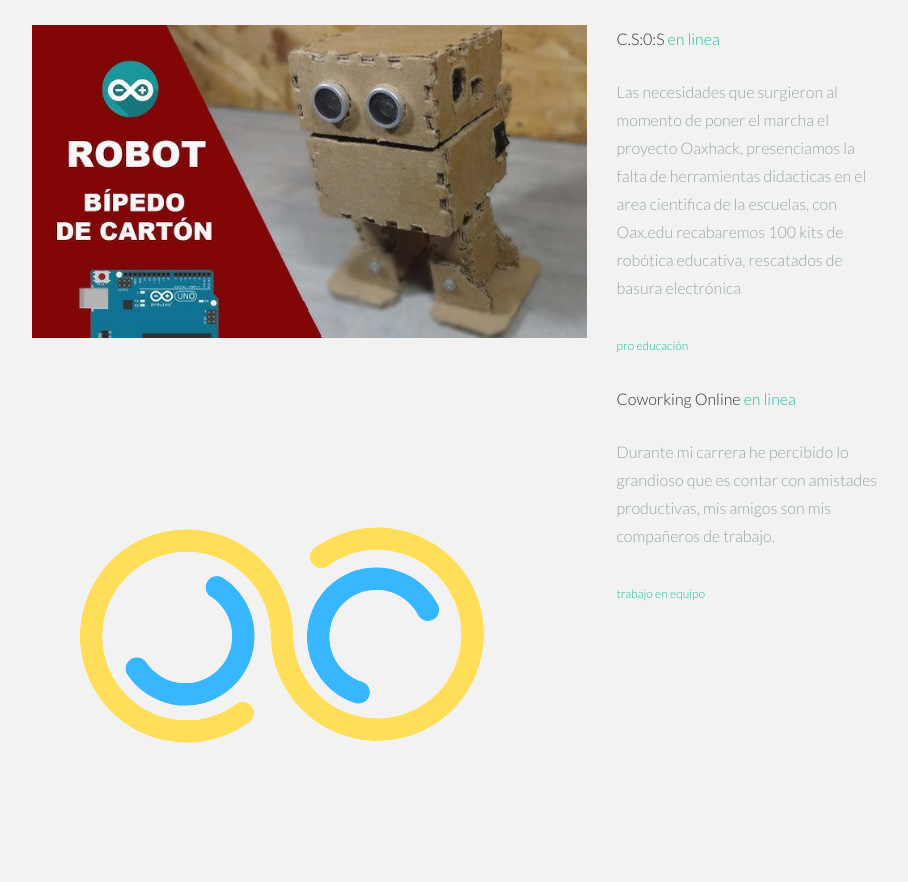
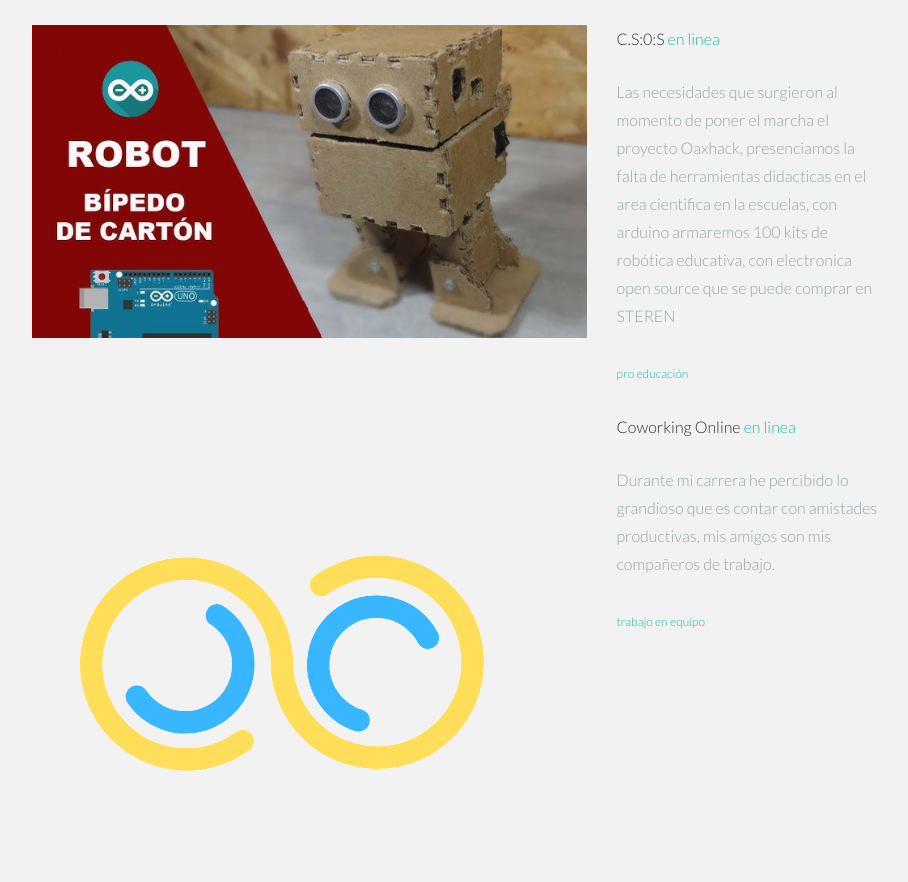
Before and after one commit to luisalph13/luisalph13.github.io, a plain HTML site: page index.html in a window 1280 px wide. Shown: the part 3622-4504 px from the top of the page, without its empty margins (331-1239 px from the left). Drawn offline with Linux system fonts and the light colour scheme; some icons are missing.

Commit message:
Update index.html

```diff
--- a/index.html
+++ b/index.html
@@ -325,7 +325,7 @@
                 <div class="col-lg-3">
                   <p>C.S:0:S<a href="https://csosrobot.github.io"> en linea</a></p>
                   <p>
-                    <more>Las necesidades que surgieron al momento de poner el marcha el proyecto Oaxhack, presenciamos la falta de herramientas didacticas en el area cientifica de la escuelas, con Oax.edu recabaremos 100 kits de robótica educativa, rescatados de basura electrónica<br/><br/>
+                    <more>Las necesidades que surgieron al momento de poner el marcha el proyecto Oaxhack, presenciamos la falta de herramientas didacticas en el area cientifica en la escuelas, con arduino armaremos 100 kits de robótica educativa, con electronica open source que se puede comprar en STEREN<br/><br/>
                       <sm><i class="icon-tag"></i> <a href="https://csosrobot.github.io"> pro educación</a></sm>
                     </more>
                   </p>
```
